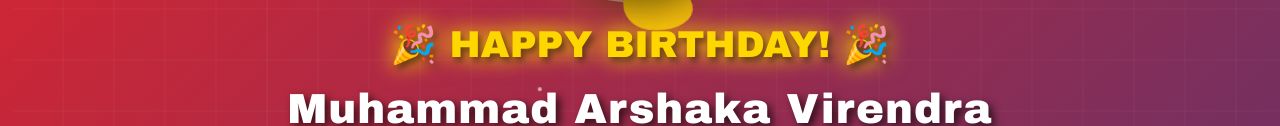
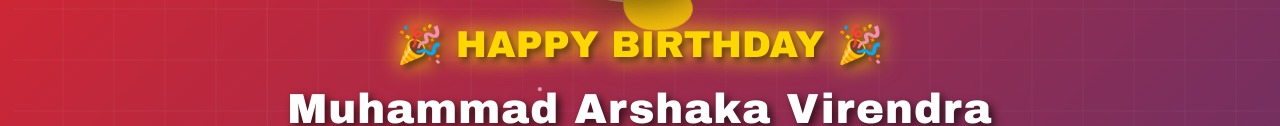
Before and after one commit to ican2233/arshaka-birthday, a plain HTML site: page index.html in a window 1280 px wide. Shown: the part 396-522 px from the top of the page. Drawn offline with Linux system fonts and the light colour scheme.

Commit message:
Update index.html

```diff
--- a/index.html
+++ b/index.html
@@ -402,7 +402,7 @@
             <img src="https://i.postimg.cc/zXBgxCKr/IMG-20260717-WA0053.jpg" alt="Foto Arshaka">
         </div>
 
-        <h1 class="title">🎉 HAPPY BIRTHDAY! 🎉</h1>
+        <h1 class="title">🎉 HAPPY BIRTHDAY 🎉</h1>
         <h2 class="name">Muhammad Arshaka Virendra</h2>
         <div class="age">5</div>
         <p style="font-size: 20px; text-shadow: 2px 2px 4px rgba(0,0,0,0.5);">TAHUN</p>
```
